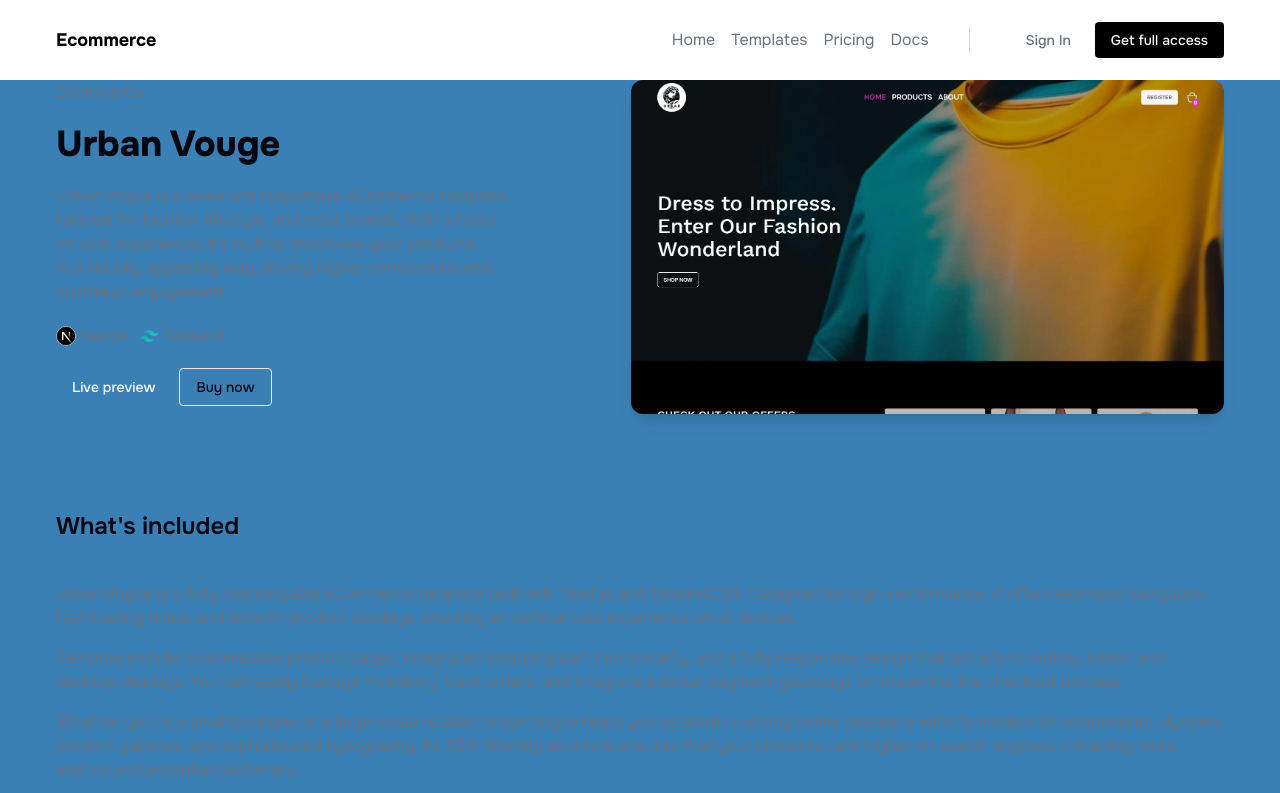
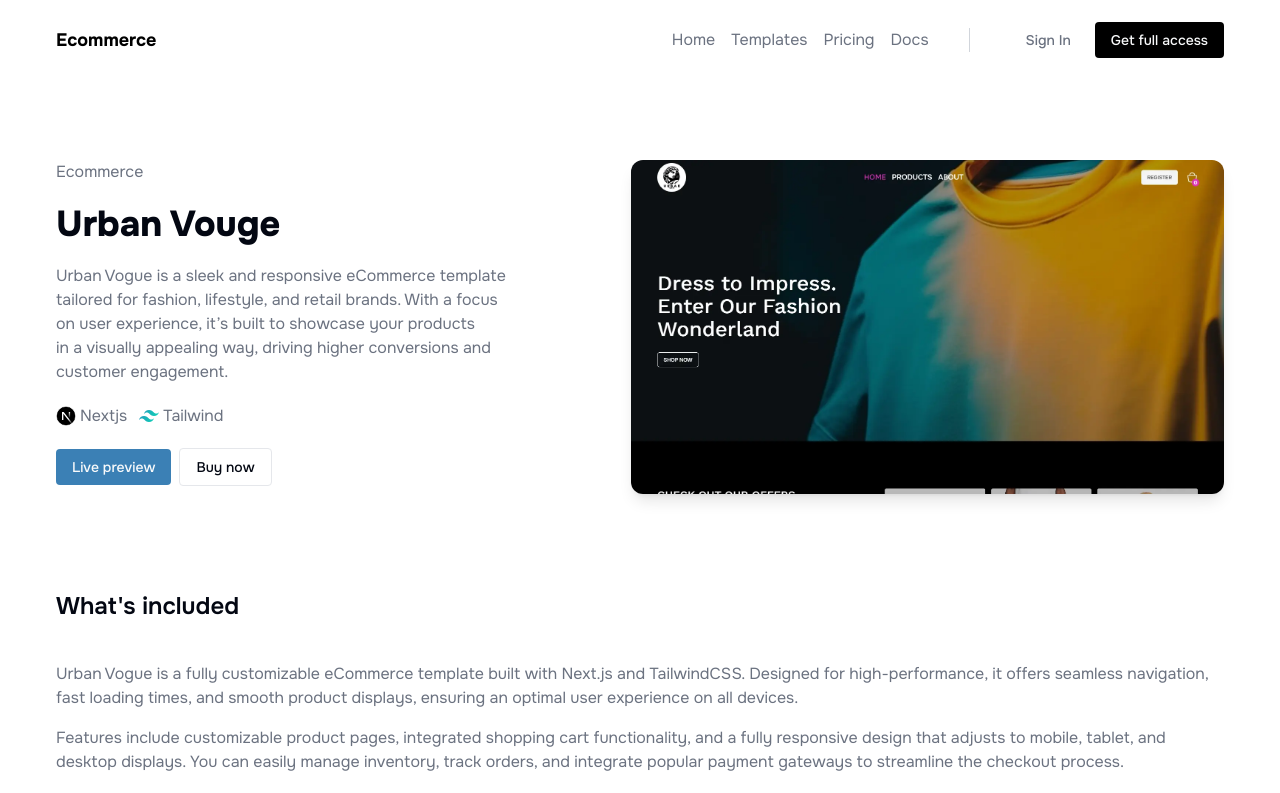
Before and after one commit to santiago-federici/templates-ecommerce, a Next.js app: page /details/1 in a window 1280 px wide. Shown: the top 793 px of the page. Built offline with nearby package versions, Linux system fonts and the light colour scheme.

Commit message:
update: add white background

```diff
--- a/src/app/details/[id]/page.tsx
+++ b/src/app/details/[id]/page.tsx
@@ -26,7 +26,7 @@ export default function DetailsPage({ params }: { params: { id: string } }) {
   } = template;
 
   return (
-    <SectionWrapper className="space-y-20">
+    <SectionWrapper sectionBgColor="bg-white" className="space-y-20 py-20">
       <article className="flex flex-col gap-10 lg:flex-row lg:gap-20">
         <div className="w-full space-y-5 lg:w-1/2">
           <p className="text-muted-foreground">{category}</p>
```
